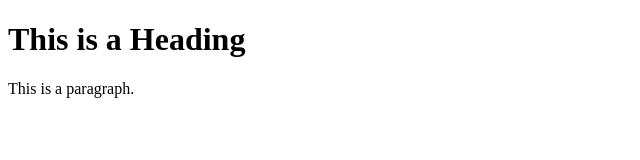
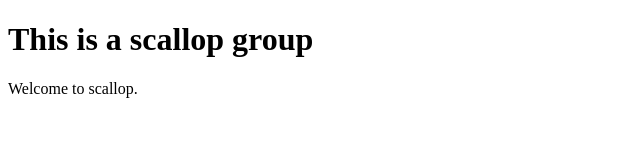
Before and after one commit to saichandu2198/webhook-demo, a plain HTML site: page index.html in a window 1280 px wide. Shown: the whole page, without its empty margins (0-640 px from the left). Drawn offline with Linux system fonts and the light colour scheme.

Commit message:
Update index.html

```diff
--- a/index.html
+++ b/index.html
@@ -5,8 +5,8 @@
 </head>
 <body>
 
-<h1>This is a Heading</h1>
-<p>This is a paragraph.</p>
+<h1>This is a scallop group</h1>
+<p>Welcome to scallop.</p>
 
 </body>
 </html>
```
